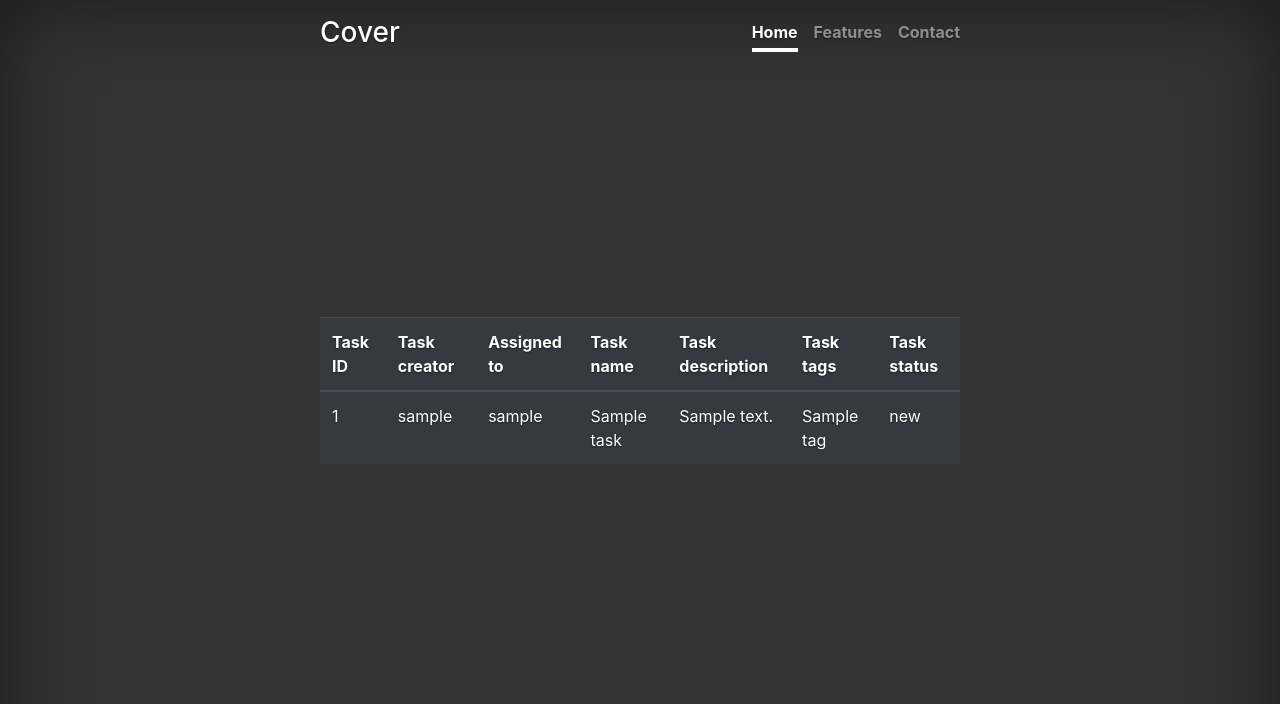
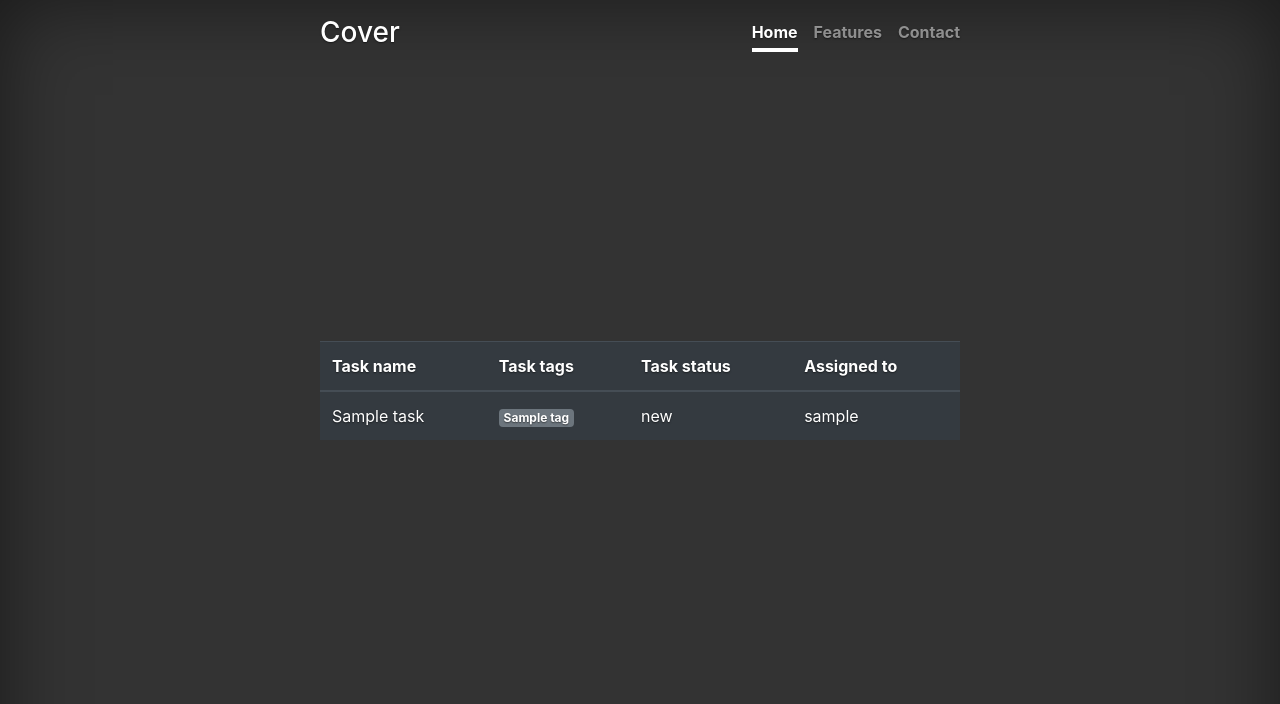
Before and after one commit to altvec/python-project-lvl4, a Django app: page / in a window 1280 px wide. Shown: the top 704 px of the page. Run offline with Django 3.2, Linux system fonts and the light colour scheme; tables that the repository leaves empty hold one stand-in row (values such as "Sample post"); some libraries are stand-ins or nearby versions.

Commit message:
Renamed/removed templates for `task list` and `task detail` views

```diff
--- a/tasks/views.py
+++ b/tasks/views.py
@@ -9,7 +9,7 @@ class TaskListView(ListView):
     """A view for list of tasks."""
 
     model = Task
-    template_name = 'tasks/main.html'
+    template_name = 'home.html'
     context_object_name = 'tasks'
     ordering = ['-pk']
 
@@ -18,4 +18,4 @@ class TaskDetailView(DetailView):
     """Task details view."""
 
     model = Task
-    template_name = 'tasks/task_detail.html'
+    template_name = 'task_detail.html'
--- a/templates/home.html
+++ b/templates/home.html
@@ -2,10 +2,33 @@
 
 {% block content %}
 
-<main role="main" class="inner cover">
-    <h1 class="cover-heading">Cover your page.</h1>
-    <p class="lead">Cover is a one-page template for building simple and beautiful home pages. Download, edit the text, and add your own fullscreen background photo to make it your own.</p>
-    <p class="lead"><a href="#" class="btn btn-lg btn-secondary">Learn more</a></p>
+<main role="main">
+  <div class="table-responsive">
+    <table class="table table-hover table-dark text-left">
+      <thead>
+        <tr>
+          <th scope="col">Task name</th>
+          <th scope="col">Task tags</th>
+        <th scope="col">Task status</th>
+        <th scope="col">Assigned to</th>
+        </tr>
+      </thead>
+      <tbody>
+        {% for task in tasks %}
+        <tr>
+        <td><a href="{% url 'task-detail' task.id %}">{{ task.name }}</a></td>
+        <td>
+          {% for tag in task.tags.all %}
+          <span class="badge badge-secondary"><a href="#">{{ tag }}</a></span>
+          {% endfor %}
+        </td>
+        <td>{{ task.status }}</td>
+        <td>{{ task.assigned_to }}</td>
+        </tr>
+        {% endfor %}
+      </tbody>
+    </table>
+  </div>
 </main>
 
 {% endblock %}
--- a/templates/tasks/main.html
+++ /dev/null
@@ -1,34 +0,0 @@
-{% extends 'layout.html' %}
-
-{% block content %}
-
-<main role="main">
-  <table class="table table-hover table-dark text-left">
-    <thead>
-      <tr>
-        <th scope="col">Task ID</th>
-        <th scope="col">Task creator</th>
-        <th scope="col">Assigned to</th>
-        <th scope="col">Task name</th>
-        <th scope="col">Task description</th>
-        <th scope="col">Task tags</th>
-        <th scope="col">Task status</th>
-      </tr>
-    </thead>
-    <tbody>
-      {% for task in tasks %}
-      <tr>
-        <td><a href="{% url 'task-detail' task.id %}">{{ task.id }}</a></td>
-        <td>{{ task.creator }}</td>
-        <td>{{ task.assigned_to }}</td>
-        <td>{{ task.name }}</td>
-        <td>{{ task.description }}</td>
-        <td>{{ task.get_tags_list }}</td>
-        <td>{{ task.status }}</td>
-      </tr>
-      {% endfor %}
-    </tbody>
-  </table>
-</main>
-
-{% endblock %}
```
Also changed, not shown: templates/task_detail.html (renamed from templates/tasks/task_detail.html).
